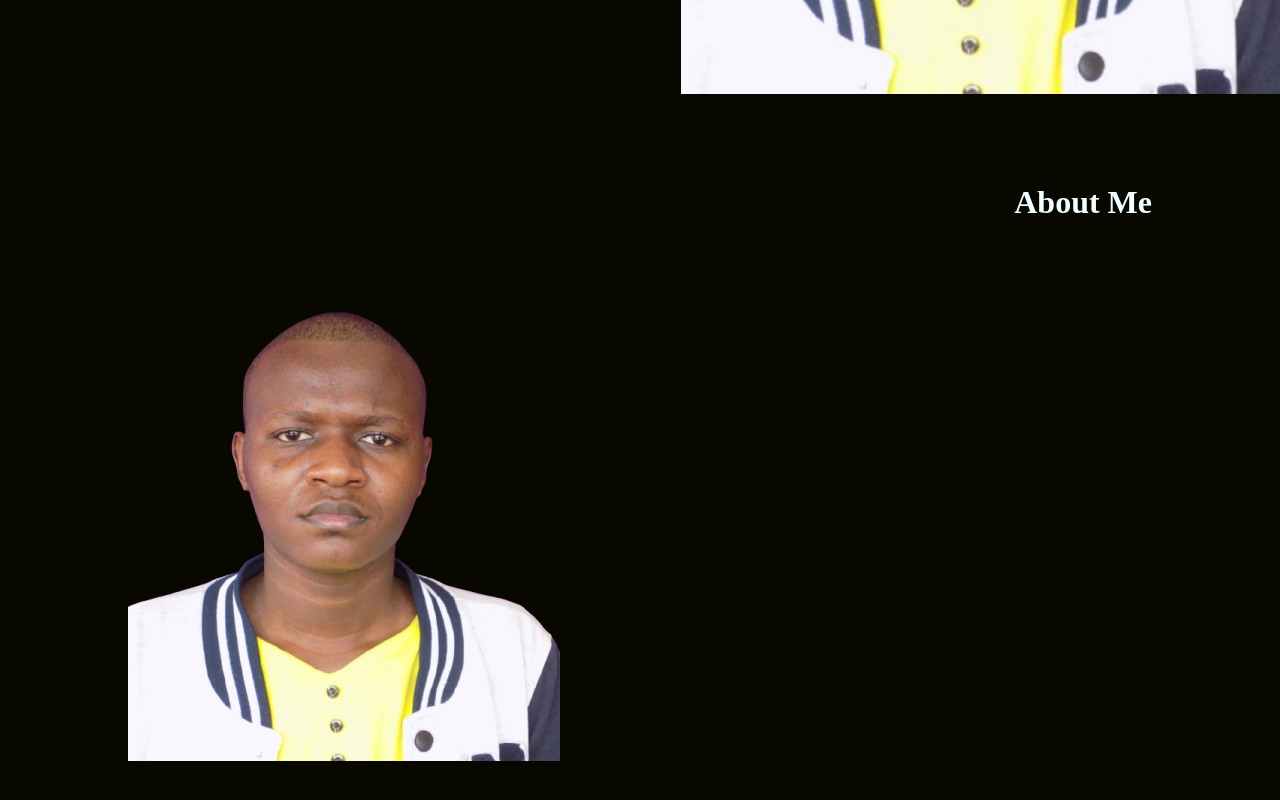
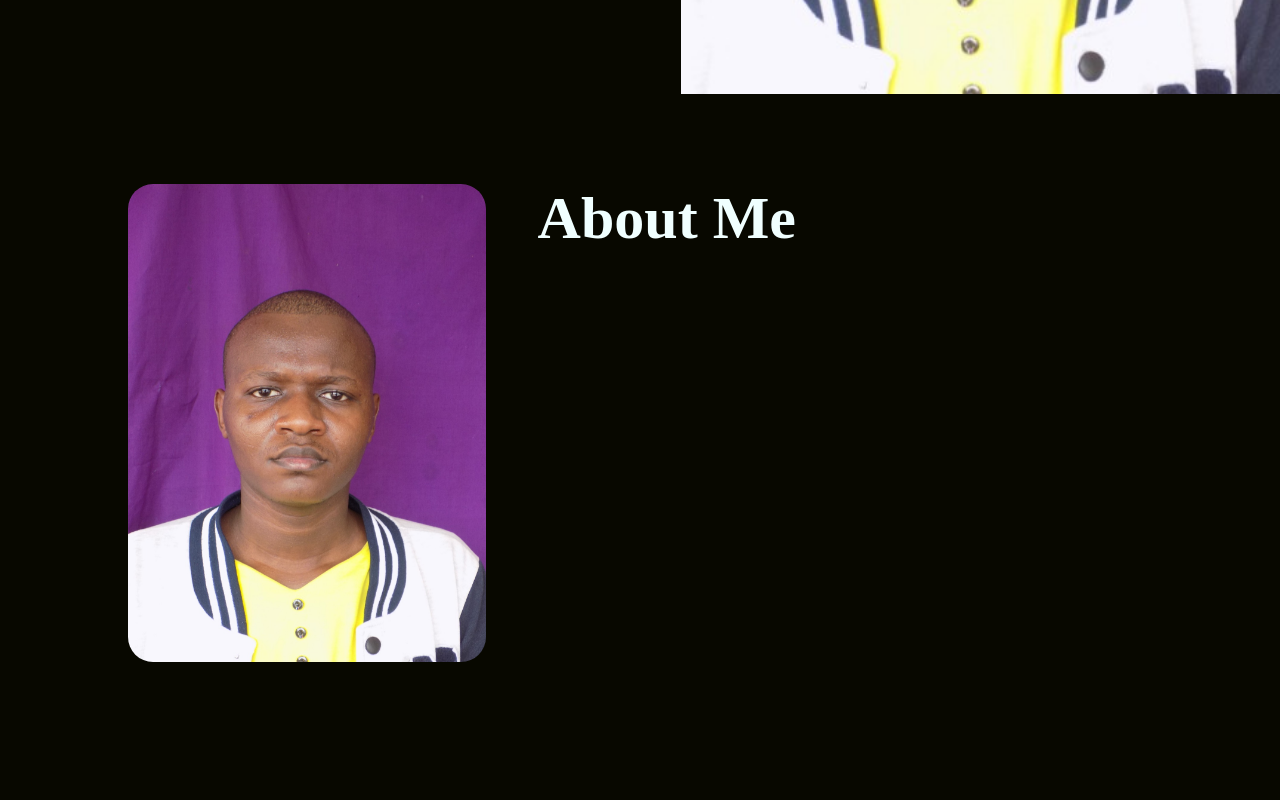
Before and after one commit to Josiah-njoroge/josiah-njoroge.github.io, a plain HTML site: page index.html in a window 1280 px wide. Shown: the part 706-1506 px from the top of the page. After the commit the page ends 1458 px from the top, so only its background shows below. Drawn offline with Linux system fonts and the light colour scheme.

Commit message:
About section still underway

```diff
--- a/index.html
+++ b/index.html
@@ -35,10 +35,10 @@
   <div class="container">
     <div class="row">
       <div class="about-col-1">
-        <img src="/Logos & Images/Profile-removebg-preview.png" alt="Profile Image">
+        <img src="/Logos & Images/Profile.jpg" alt="Profile Image">
       </div>
       <div class="about-col-2">
-        <h1>About Me</h1>
+        <h1 class="sub_title">About Me</h1>
       </div>
     </div>
   </div>
--- a/style.css
+++ b/style.css
@@ -78,9 +78,33 @@ nav ul li a:hover::after {
     color: azure;
 }
 
+img {
+    max-width: 100%;
+    height: auto;
+    display: block;
+}
+
+
 .row{
     display: flex;
     justify-content: space-between;
     flex-wrap: wrap;
     /*align-items: center;*/
 }
+.about-col-1{
+    flex-basis: 35%;
+}
+
+.about-col-1 img {
+    width: 100%;
+    border-radius: 25px;
+}
+
+.about-col-2  {
+    flex-basis: 60%;
+}
+
+.sub_title {
+    font-size: 60px;
+    font-weight: 600;
+}
```
